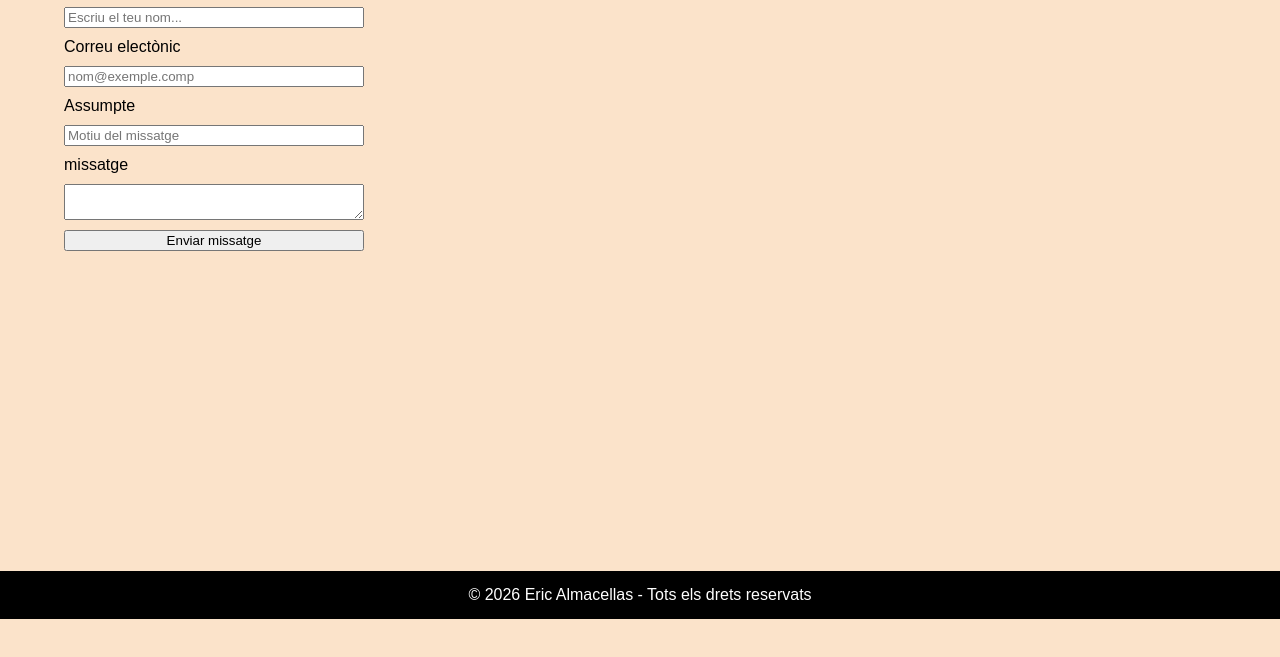
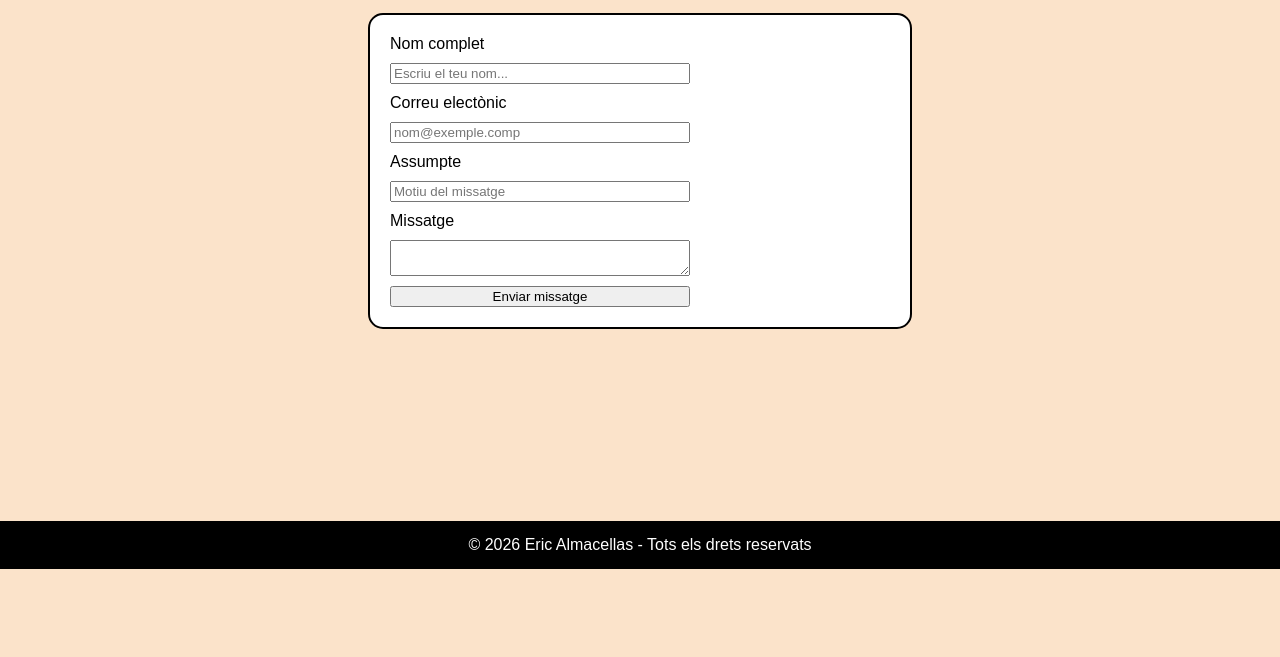
Before and after one commit to ericalmacellas46-max/El-meu-portafoli, a plain HTML site: page pages/Formulario.html in a window 1280 px wide. Shown: the part 143-800 px from the top of the page. Drawn offline with Linux system fonts and the light colour scheme.

Commit message:
Add files via upload

```diff
--- a/css/style.css
+++ b/css/style.css
@@ -163,9 +163,23 @@ form{
     gap: 10px;
     margin-top: 5%;
     margin-left: 5%;
+  border: 2px solid black;
+  border-radius: 15px;
+  padding: 20px;
+  width: fit-content;
+  background-color: white;
+  border: 2px solid black;
+  border-radius: 15px;
+  padding: 20px;
+  width: fit-content;
+  background-color: white;
+  border: 2px solid black;
+  border-radius: 15px;
+  padding: 20px;
+  width: 500px;
+  margin: 40px auto;
 }
 
-
 footer{
-    margin-top: 25%;
+    margin-top: 15%;
 }
--- a/pages/Formulario.html
+++ b/pages/Formulario.html
@@ -22,7 +22,9 @@
         </ul>
     </header>
 
+    <h1>Contacta amb mi </h1>
     <form action="#" method="post">
+
         <label for="nom"> Nom complet</label>
         <input type="text" id="nom" name="nom" placeholder="Escriu el teu nom...">
 
@@ -30,10 +32,10 @@
         <input type="email" id="email" name="email" placeholder="nom@exemple.comp">
 
         <lable for="Asumpte">Assumpte</lable>
-        <input type="text" id="Aaaumpte" name="Missatge" placeholder="Motiu del missatge">
+        <input type="text" id="Assumpte" name="Missatge" placeholder="Motiu del missatge">
 
-        <label for="missatge">missatge</label>
-        <textarea id="missatge" name="missatge" placholder="Escriu el teu missatge"></textarea>
+        <label for="Missatge">Missatge</label>
+        <textarea id="Missatge" name="Missatge" placholder="Escriu el teu missatge"></textarea>
 
     <button type="submit">Enviar missatge</button>
 </form>
```
Also changed, not shown: index.html (+4 -4 lines).
